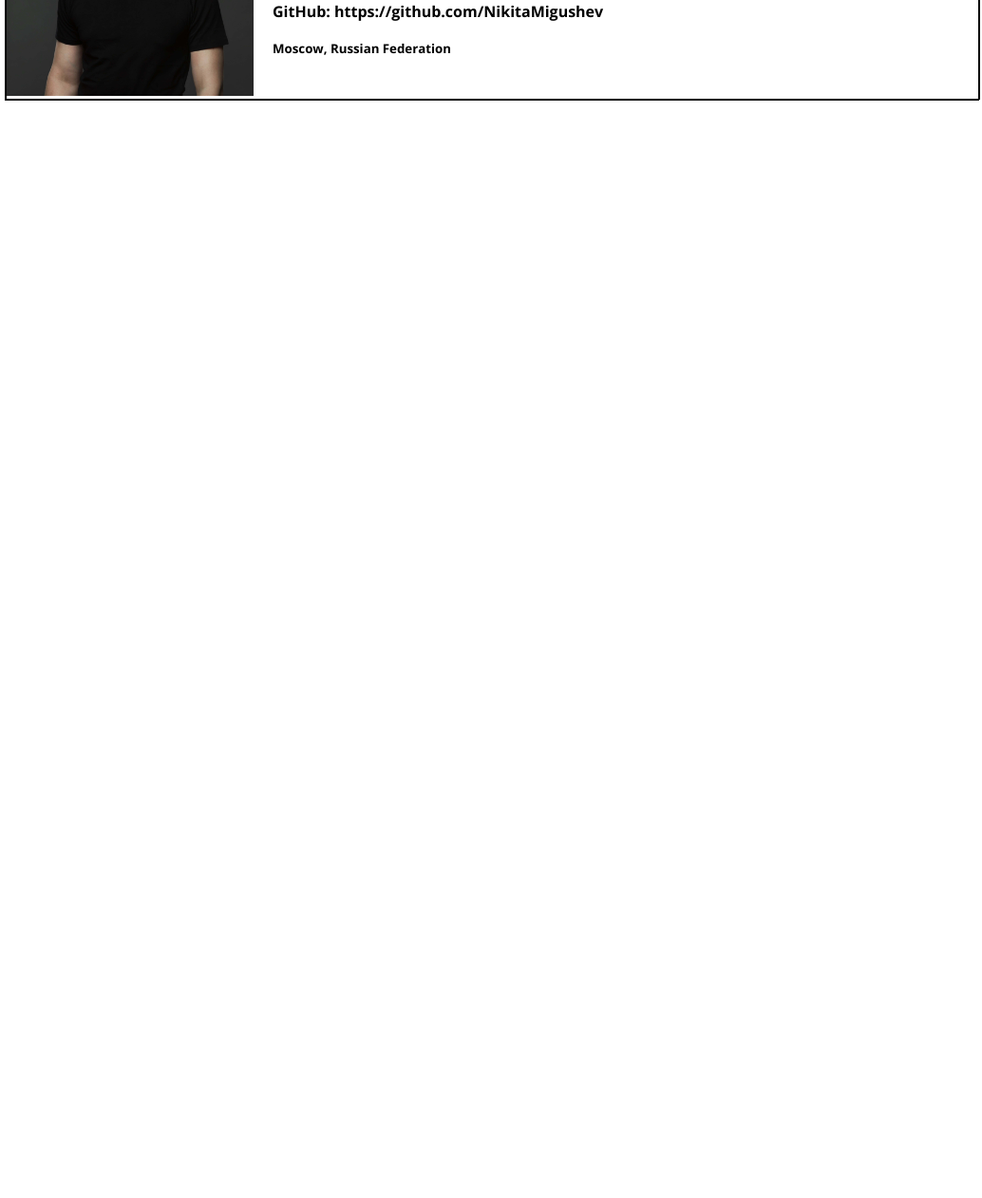
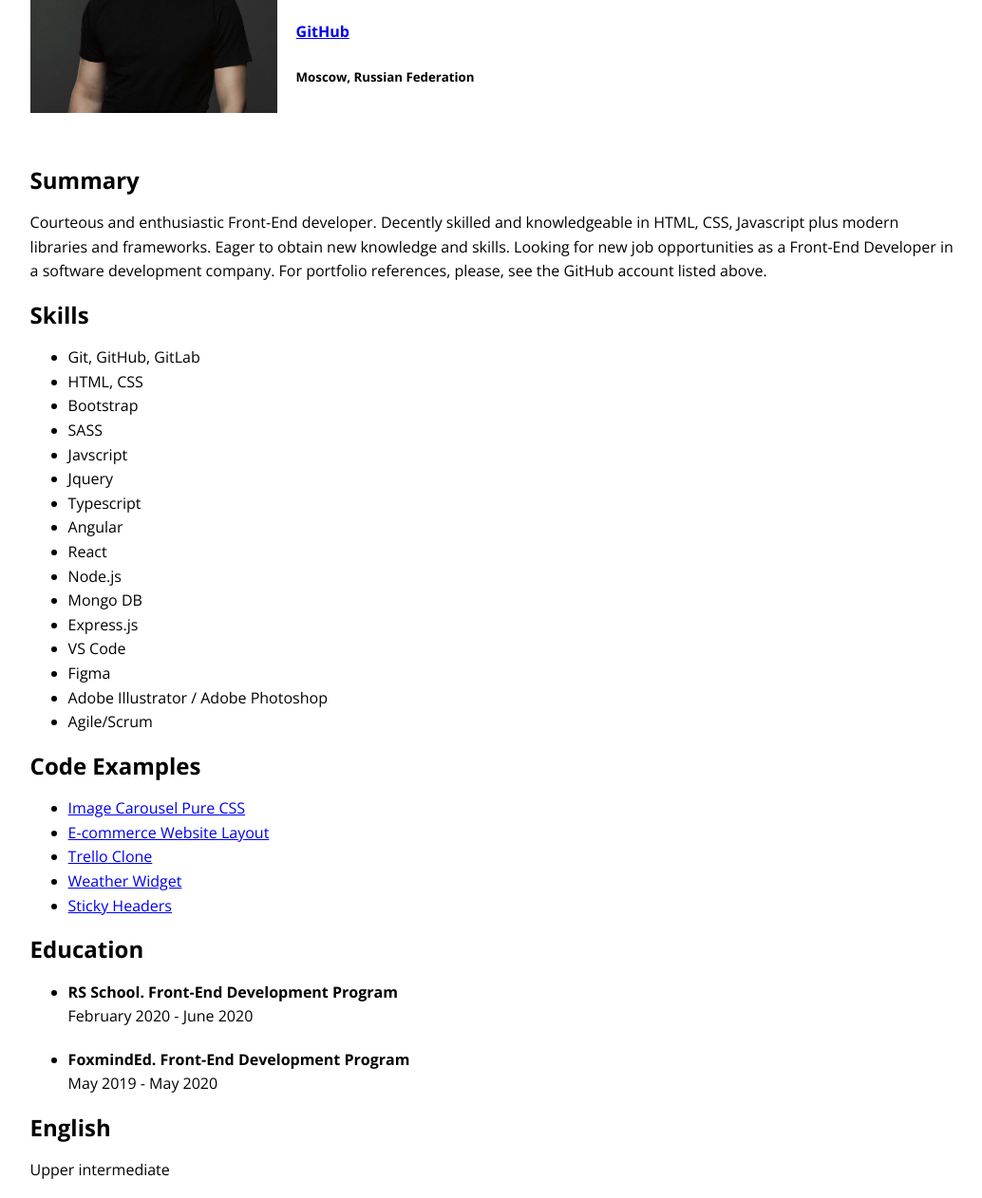
Before and after one commit to NikitaMigushev/rsschool-cv, a plain HTML site: page index.html in a window 1280 px wide. Shown: the part 181-1443 px from the top of the page at 95% size, without its empty margins (122-1156 px from the left). Before the commit the page ends 800 px from the top, so only its background shows below. Drawn offline with nearby package versions, Linux system fonts and the light colour scheme.

Commit message:
feat: add sections

```diff
--- a/index.html
+++ b/index.html
@@ -23,11 +23,72 @@
           <h1>Nikita Migushev</h1>
           <h3>Junior Front-End Developer / Javascript</h3>
           <h4>M: +7 915 135 63 90 / E: migushev@outlook.com</h4>
-          <h4>GitHub: https://github.com/NikitaMigushev</h4>
+          <h4><a href="https://github.com/NikitaMigushev">GitHub</a></h4>
           <h5>Moscow, Russian Federation</h5>
         </div>
-
       </header>
+      <section class="summary">
+        <h2>Summary</h2>
+        <p>Courteous and enthusiastic Front-End developer. Decently skilled and knowledgeable in HTML, CSS, Javascript
+          plus modern
+          libraries and frameworks. Eager to obtain new knowledge and skills. Looking for new job opportunities as a
+          Front-End
+          Developer in a software development company. For portfolio references, please, see the GitHub account listed
+          above.</p>
+      </section>
+      <section class="skills">
+        <h2>Skills</h2>
+        <ul>
+          <li>Git, GitHub, GitLab</li>
+          <li>HTML, CSS</li>
+          <li>Bootstrap</li>
+          <li>SASS</li>
+          <li>Javscript</li>
+          <li>Jquery</li>
+          <li>Typescript</li>
+          <li>Angular</li>
+          <li>React</li>
+          <li>Node.js</li>
+          <li>Mongo DB</li>
+          <li>Express.js</li>
+          <li>VS Code</li>
+          <li>Figma</li>
+          <li>Adobe Illustrator / Adobe Photoshop</li>
+          <li>Agile/Scrum</li>
+        </ul>
+      </section>
+      <section class="code-examples">
+        <h2>Code Examples</h2>
+        <ul>
+          <li><a href="https://github.com/NikitaMigushev/demos/tree/master/jquery/JQuery%20Image%20Carousel">Image
+              Carousel Pure CSS</a></li>
+          <li><a href="https://github.com/NikitaMigushev/demos/tree/master/jquery/JQuery%20Form%20Validation">E-commerce
+              Website Layout</a></li>
+          <li><a href="https://github.com/NikitaMigushev/demos/tree/master/jquery/JQuery%20Trello%20Clone">Trello
+              Clone</a></li>
+          <li><a href="https://github.com/NikitaMigushev/demos/tree/master/javascript/Weather%20Widget">Weather
+              Widget</a></li>
+          <li><a href="https://github.com/NikitaMigushev/demos/tree/master/javascript/Sticky%20Headers">Sticky
+              Headers</a></li>
+        </ul>
+      </section>
+      <section class="education">
+        <h2>Education</h2>
+        <ul>
+          <li>
+            <b><span>RS School. Front-End Development Program</span></b><br>
+            <span>February 2020 - June 2020</span>
+          </li>
+          <li>
+            <b><span>FoxmindEd. Front-End Development Program</span></b><br>
+            <span>May 2019 - May 2020</span>
+          </li>
+        </ul>
+      </section>
+      <section class="english">
+        <h2>English</h2>
+        <p>Upper intermediate</p>
+      </section>
     </div>
   </div>
 </body>
--- a/styles.css
+++ b/styles.css
@@ -1,23 +1,23 @@
 body {
   font-family: "Open Sans", sans-serif;
+  line-height: 1.6em;
 }
 
 .page-wrap {
   max-width: 1024px;
   margin: 0 auto;
-  border: 1px solid black;
 }
 
 .inner-wrap {
-  width: 100%;
+  width: 95%;
   margin: 0 auto;
-  margin-top: 20px;
-  border: 1px solid black;
+  margin-top: 40px;
 }
 
 header {
   display: flex;
   text-align: left;
+  margin-bottom: 50px;
 }
 
 header div:nth-of-type(2) {
@@ -27,3 +27,7 @@ header div:nth-of-type(2) {
 #photo {
   width: 260px;
 }
+
+section.education ul li {
+  margin-bottom: 20px;
+}
```
Also changed, not shown: 1 other file.
